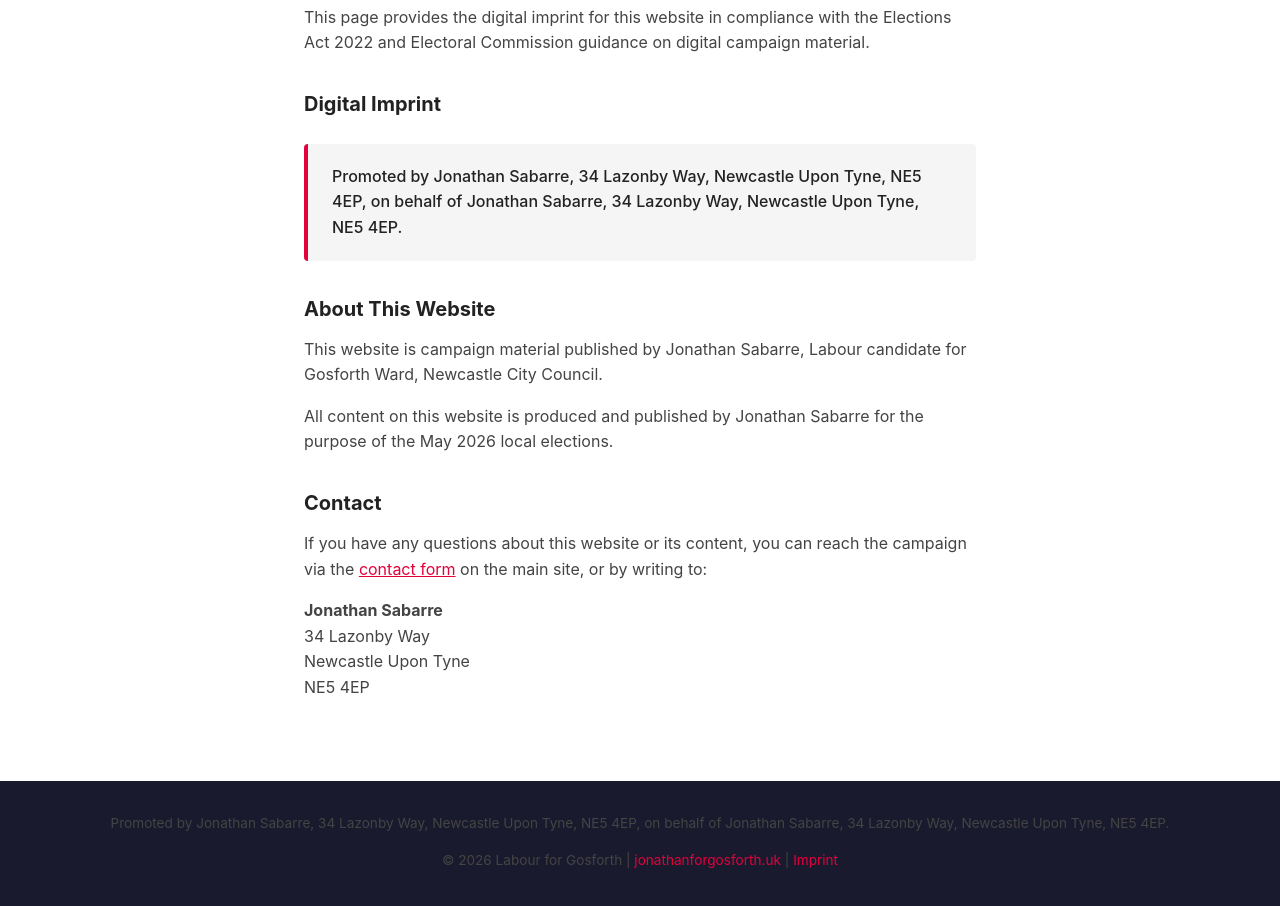
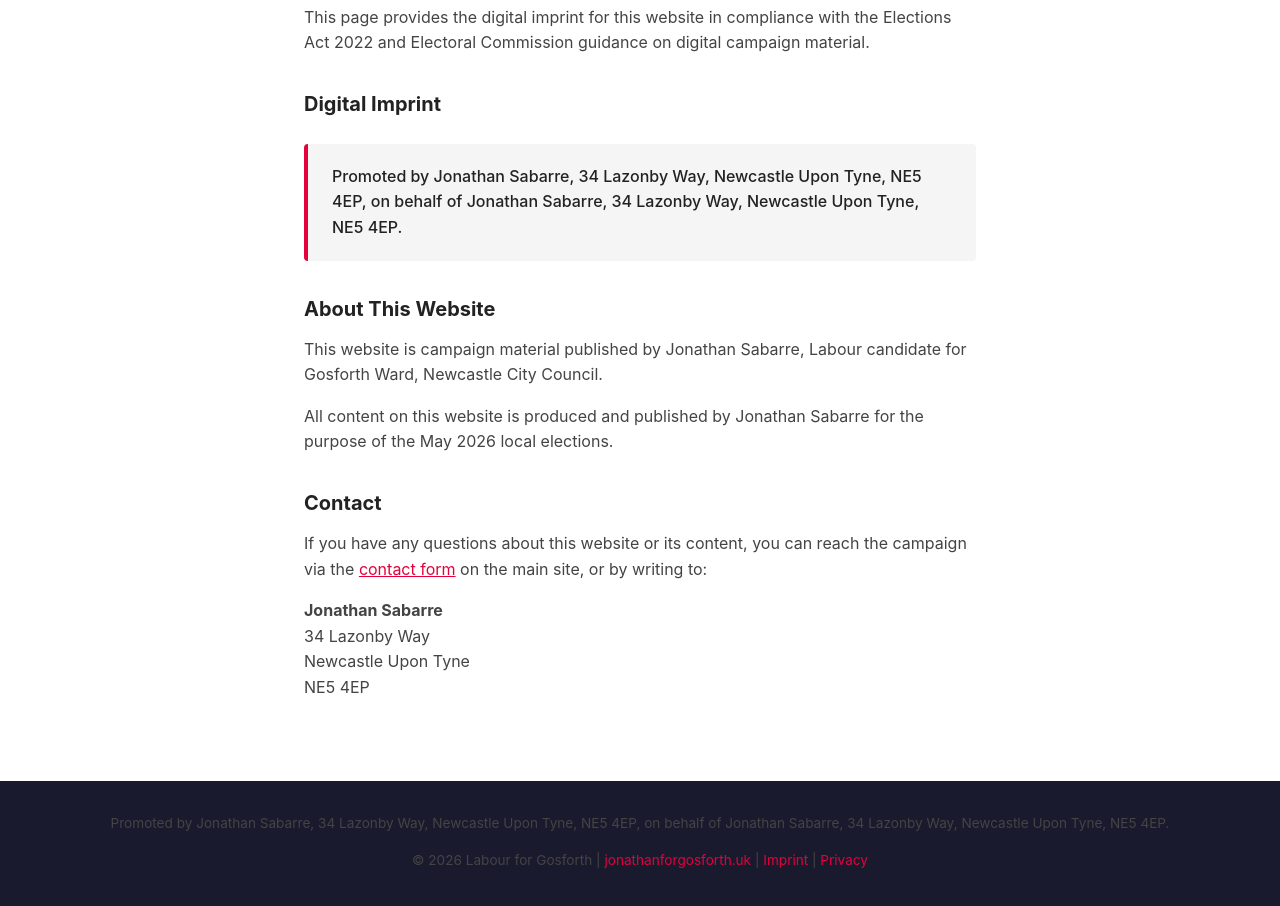
Before and after one commit to sabarrejonathan-stack/jonathanforgosforth, a plain HTML site: page imprint.html in a window 1280 px wide. Shown: the part 184-1090 px from the top of the page. Drawn offline with Linux system fonts and the light colour scheme.

Commit message:
Add Privacy link to footer in imprint.html

```diff
--- a/imprint.html
+++ b/imprint.html
@@ -148,7 +148,7 @@
 
 <footer>
     <p>Promoted by Jonathan Sabarre, 34 Lazonby Way, Newcastle Upon Tyne, NE5 4EP, on behalf of Jonathan Sabarre, 34 Lazonby Way, Newcastle Upon Tyne, NE5 4EP.</p>
-    <p style="margin-top: 0.75rem;">&copy; 2026 Labour for Gosforth | <a href="https://www.jonathanforgosforth.uk">jonathanforgosforth.uk</a> | <a href="imprint.html">Imprint</a></p>
+    <p style="margin-top: 0.75rem;">&copy; 2026 Labour for Gosforth | <a href="https://www.jonathanforgosforth.uk">jonathanforgosforth.uk</a> | <a href="imprint.html">Imprint</a> | <a href="privacy.html">Privacy</a></p>
 </footer>
 
 </body>
```
